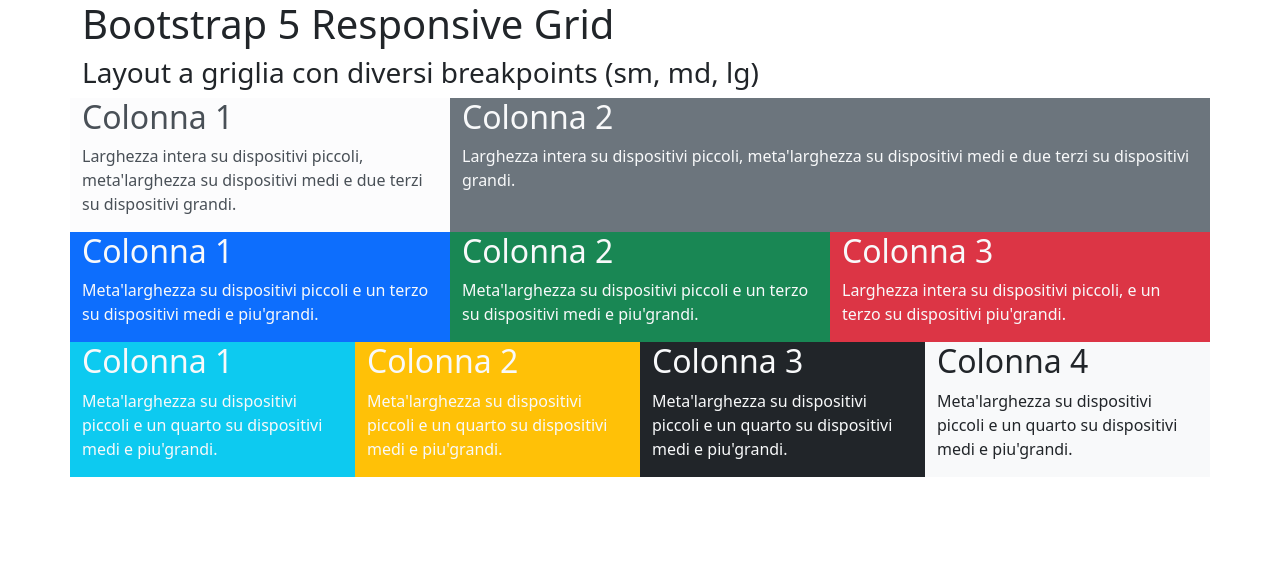
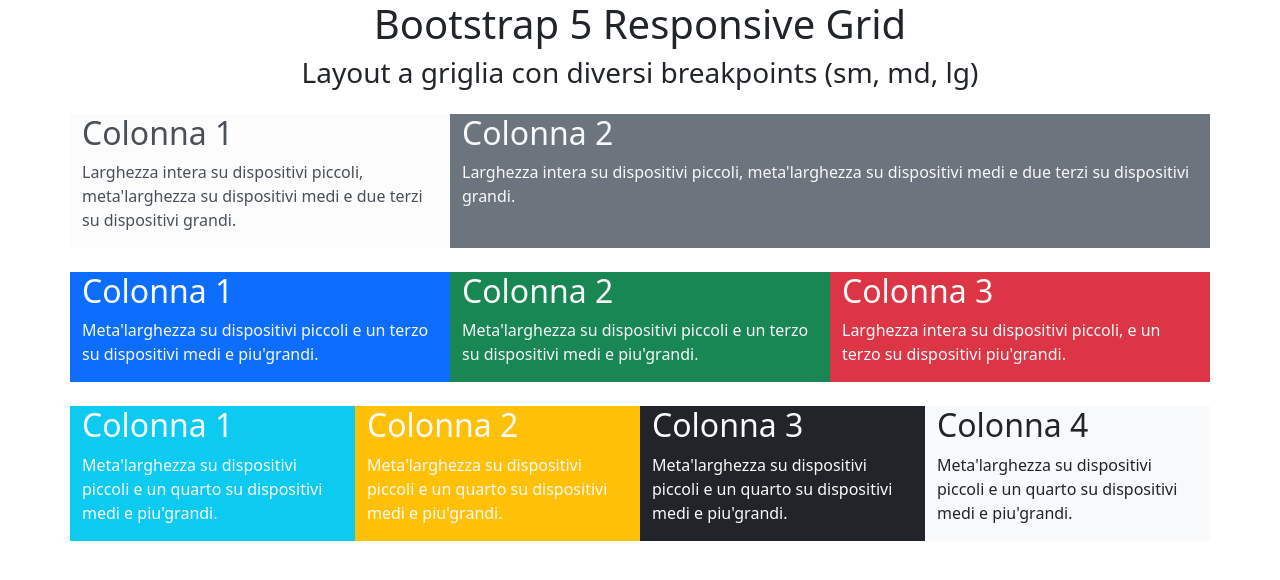
Before and after one commit to ritaurbani/htmlcss-bootstrap-layout, a plain HTML site: page index.html in a window 1280 px wide. Drawn offline with nearby package versions, Linux system fonts and the light colour scheme.

Commit message:
feat: add spacing

```diff
--- a/index.html
+++ b/index.html
@@ -1,5 +1,6 @@
 <!DOCTYPE html>
 <html lang="en">
+
 <head>
     <meta charset="UTF-8">
     <meta name="viewport" content="width=device-width, initial-scale=1.0">
@@ -11,34 +12,32 @@
     <!-- Custom styles -->
     <link rel="stylesheet" href="./css/style.css" />
 </head>
+
 <body>
     <section>
-        <section-title>
         <div class="container">
-                <h1>Bootstrap 5 Responsive Grid</h1>
-                <h3>Layout a griglia con diversi breakpoints (sm, md, lg)</h3>
-            </div>
-        </section-title>
+            <h1 class="text-center">Bootstrap 5 Responsive Grid</h1>
+            <h3 class="text-center mb-4">Layout a griglia con diversi breakpoints (sm, md, lg)</h3>
+
 
             <!-- First group-2 col -->
-        <div class="container">
-            <div class="row">
+            <div class="row mb-4">
                 <div class="col-12 col-md-6 col-lg-4 bg-light-subtle text-dark-emphasis">
                     <h2>Colonna 1</h2>
-                    <p>Larghezza intera su dispositivi piccoli, meta'larghezza su dispositivi medi e due terzi su dispositivi grandi.</p>
+                    <p>Larghezza intera su dispositivi piccoli, meta'larghezza su dispositivi medi e due terzi su
+                        dispositivi grandi.</p>
 
                 </div>
                 <div class="col-12 col-md-6 col-lg-8 bg-secondary text-light">
                     <h2>Colonna 2</h2>
-                     <p>Larghezza intera su dispositivi piccoli, meta'larghezza su dispositivi medi e due terzi su dispositivi grandi.</p>
+                    <p>Larghezza intera su dispositivi piccoli, meta'larghezza su dispositivi medi e due terzi su
+                        dispositivi grandi.</p>
                 </div>
             </div>
             <!-- /First group-2 col -->
-        </div>
 
             <!-- Second group-3 col -->
-            <div class="container ">
-                <div class="row ">
+            <div class="row mb-4">
                 <div class="col-6 col-md-4 bg-primary text-light">
                     <h2>Colonna 1</h2>
                     <p>Meta'larghezza su dispositivi piccoli e un terzo su dispositivi medi e piu'grandi.
@@ -55,12 +54,10 @@
                     </p>
                 </div>
             </div>
-            </div>
             <!-- Second group-3 col -->
 
             <!-- third group 4-cols -->
-            <div class="container">
-                <div class="row">
+            <div class="row mb-4">
                 <div class="col-6 col col-md-3 col-lg-3 bg-info text-light">
                     <h2>Colonna 1</h2>
                     <p>Meta'larghezza su dispositivi piccoli e un quarto su dispositivi medi e piu'grandi.
@@ -83,8 +80,16 @@
                 </div>
             </div>
         </div>
+    </section>
 
+    <section>
+        <div class="container">
+            <div class="row">
+                <div class="col"></div>
+            </div>
+        </div>
     </section>
 
 </body>
+
 </html>
```
Lines whose indentation alone changed are shown as unchanged.
